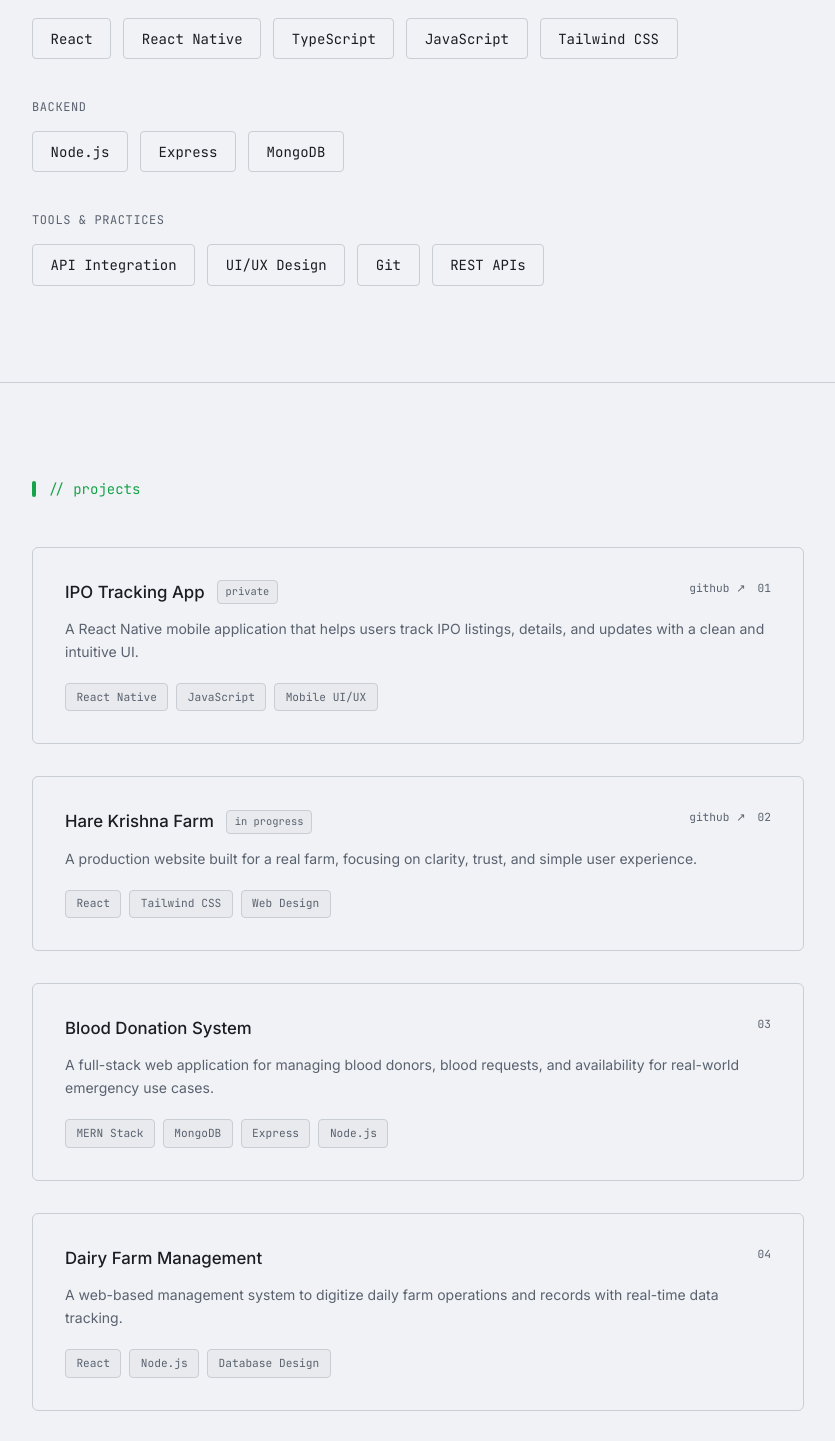
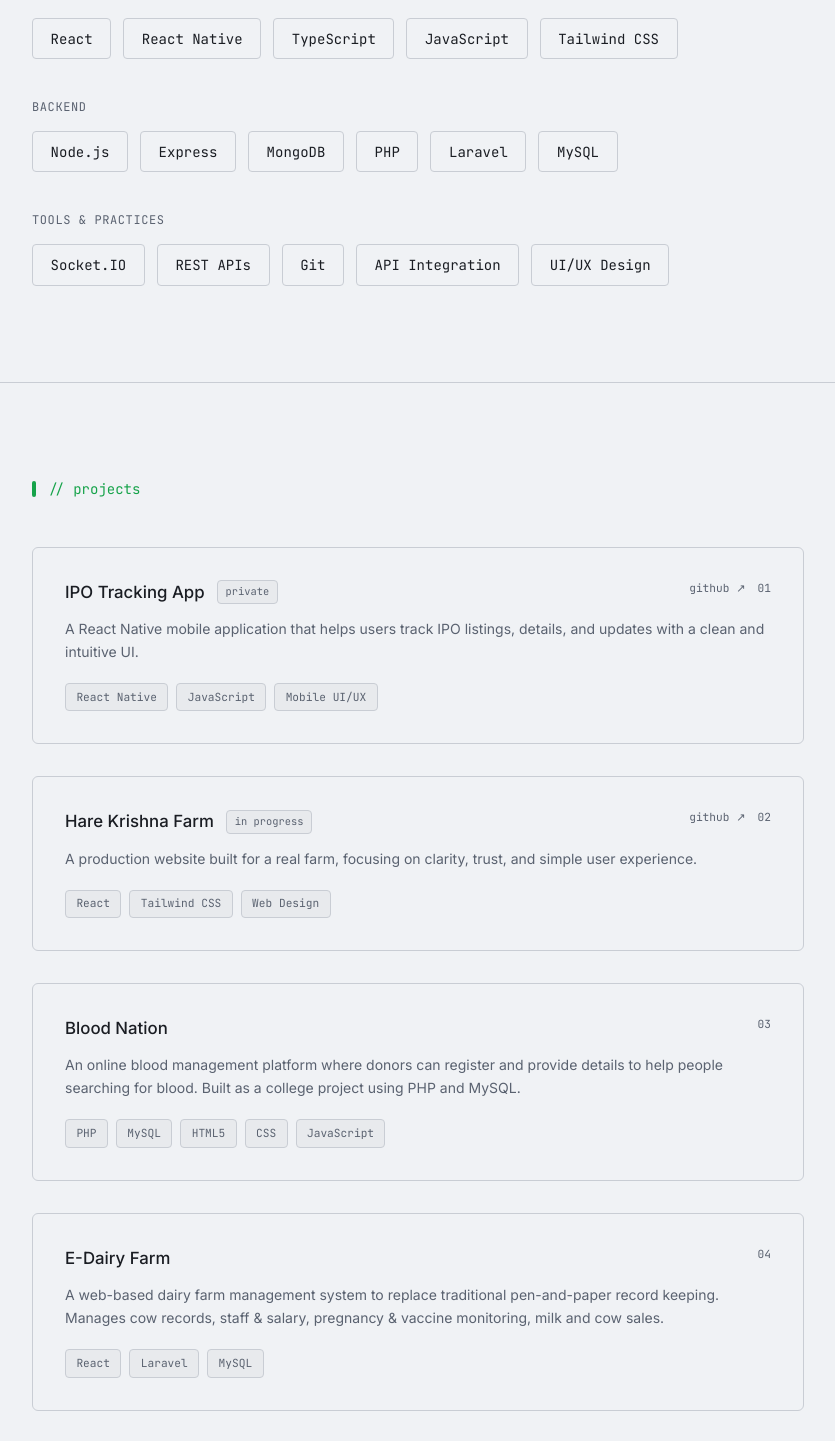
Before and after one commit to sauravnr/sauravnr, a Next.js app: page / in a window 1280 px wide. Shown: the part 1880-3321 px from the top of the page, without its empty margins (222-1057 px from the left). Built offline with nearby package versions, Linux system fonts and the light colour scheme.

Commit message:
feat: add PHP/Laravel/MySQL/Socket.IO to skills, add image gallery to projects

```diff
--- a/src/components/sections/Projects.tsx
+++ b/src/components/sections/Projects.tsx
@@ -1,9 +1,56 @@
 "use client";
 
-import React from "react";
+import React, { useState } from "react";
 import { motion } from "framer-motion";
 import { PROJECTS } from "@/lib/constants";
 import { Container } from "@/components/ui/Container";
+
+function ImageGallery({ images, title }: { images: string[]; title: string }) {
+  const [active, setActive] = useState(0);
+  if (!images || images.length === 0) return null;
+  return (
+    <div style={{ marginBottom: '1.5rem' }}>
+      <div style={{ position: 'relative', borderRadius: '6px', overflow: 'hidden', border: '1px solid var(--border)', backgroundColor: 'var(--surface)' }}>
+        <img
+          src={images[active]}
+          alt={`${title} screenshot ${active + 1}`}
+          style={{ width: '100%', display: 'block', maxHeight: '320px', objectFit: 'cover' }}
+        />
+        {images.length > 1 && (
+          <div style={{ position: 'absolute', bottom: '0.75rem', right: '0.75rem', display: 'flex', gap: '0.4rem' }}>
+            {images.map((_, i) => (
+              <button
+                key={i}
+                onClick={() => setActive(i)}
+                style={{
+                  width: '8px', height: '8px', borderRadius: '50%', border: 'none',
+                  backgroundColor: i === active ? 'var(--accent)' : 'rgba(255,255,255,0.4)',
+                  cursor: 'pointer', padding: 0,
+                }}
+              />
+            ))}
+          </div>
+        )}
+      </div>
+      {images.length > 1 && (
+        <div style={{ display: 'flex', gap: '0.5rem', marginTop: '0.5rem' }}>
+          {images.map((img, i) => (
+            <button
+              key={i}
+              onClick={() => setActive(i)}
+              style={{
+                flex: 1, padding: 0, border: `1px solid ${i === active ? 'var(--accent)' : 'var(--border)'}`,
+                borderRadius: '4px', overflow: 'hidden', cursor: 'pointer', backgroundColor: 'transparent',
+              }}
+            >
+              <img src={img} alt={`thumb ${i + 1}`} style={{ width: '100%', height: '48px', objectFit: 'cover', display: 'block' }} />
+            </button>
+          ))}
+        </div>
+      )}
+    </div>
+  );
+}
 
 export function Projects() {
   return (
@@ -77,6 +124,8 @@ export function Projects() {
                   {project.description}
                 </p>
 
+                <ImageGallery images={project.images ?? []} title={project.title} />
+
                 <div style={{ display: 'flex', flexWrap: 'wrap', gap: '0.5rem' }}>
                   {project.technologies.map((tech) => (
                     <span
--- a/src/components/sections/Skills.tsx
+++ b/src/components/sections/Skills.tsx
@@ -17,11 +17,11 @@ const skillGroups = [
   },
   {
     label: "backend",
-    skills: ["Node.js", "Express", "MongoDB"],
+    skills: ["Node.js", "Express", "MongoDB", "PHP", "Laravel", "MySQL"],
   },
   {
     label: "tools & practices",
-    skills: ["API Integration", "UI/UX Design", "Git", "REST APIs"],
+    skills: ["Socket.IO", "REST APIs", "Git", "API Integration", "UI/UX Design"],
   },
 ];
 
--- a/src/lib/constants.ts
+++ b/src/lib/constants.ts
@@ -6,7 +6,7 @@ export const PROJECTS = [
     description:
       "A React Native mobile application that helps users track IPO listings, details, and updates with a clean and intuitive UI.",
     technologies: ["React Native", "JavaScript", "Mobile UI/UX"],
-    image: "",
+    images: [],
     github: "https://github.com/sauravnr/my-ipo-app",
     demo: "",
     status: "private",
@@ -17,29 +17,29 @@ export const PROJECTS = [
     description:
       "A production website built for a real farm, focusing on clarity, trust, and simple user experience.",
     technologies: ["React", "Tailwind CSS", "Web Design"],
-    image: "",
+    images: [],
     github: "https://github.com/sauravnr/harekrishnakrishi",
     demo: "",
     status: "in-progress",
   },
   {
     id: 3,
-    title: "Blood Donation System",
+    title: "Blood Nation",
     description:
-      "A full-stack web application for managing blood donors, blood requests, and availability for real-world emergency use cases.",
-    technologies: ["MERN Stack", "MongoDB", "Express", "Node.js"],
-    image: "",
+      "An online blood management platform where donors can register and provide details to help people searching for blood. Built as a college project using PHP and MySQL.",
+    technologies: ["PHP", "MySQL", "HTML5", "CSS", "JavaScript"],
+    images: [],
     github: "",
     demo: "",
     status: "screenshot",
   },
   {
     id: 4,
-    title: "Dairy Farm Management",
+    title: "E-Dairy Farm",
     description:
-      "A web-based management system to digitize daily farm operations and records with real-time data tracking.",
-    technologies: ["React", "Node.js", "Database Design"],
-    image: "",
+      "A web-based dairy farm management system to replace traditional pen-and-paper record keeping. Manages cow records, staff & salary, pregnancy & vaccine monitoring, milk and cow sales.",
+    technologies: ["React", "Laravel", "MySQL"],
+    images: [],
     github: "",
     demo: "",
     status: "screenshot",
@@ -50,7 +50,7 @@ export const PROJECTS = [
     description:
       "Real-time multiplayer Ludo game with matchmaking, in-game chat, player profiles, and Pi Network login integration.",
     technologies: ["React 19", "Vite", "Socket.IO", "Node.js", "Express", "MongoDB", "Redis"],
-    image: "",
+    images: [],
     github: "",
     demo: "https://ludopi.fun",
     status: "live",
@@ -62,11 +62,15 @@ export const SKILLS = [
   { name: "React", level: 90 },
   { name: "React Native", level: 85 },
   { name: "JavaScript", level: 92 },
-  { name: "MERN Stack", level: 85 },
-  { name: "API Integration", level: 88 },
-  { name: "UI/UX Design", level: 80 },
+  { name: "TypeScript", level: 82 },
+  { name: "Node.js", level: 85 },
+  { name: "PHP", level: 75 },
+  { name: "Laravel", level: 72 },
+  { name: "MySQL", level: 78 },
+  { name: "MongoDB", level: 80 },
   { name: "Tailwind CSS", level: 88 },
-  { name: "TypeScript", level: 82 },
+  { name: "Socket.IO", level: 78 },
+  { name: "REST APIs", level: 88 },
 ];
 
 // Timeline data
```
